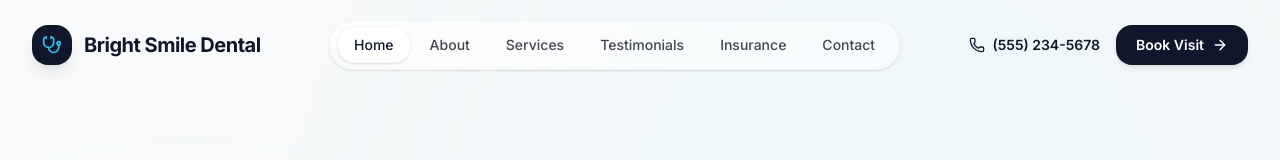
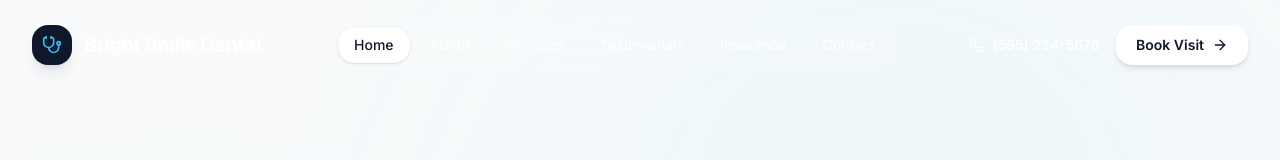
Before and after one commit to Rohitmehta395/Dental-Website-Demo, a Next.js app: page / in a window 1280 px wide. Shown: the top 160 px of the page. Built offline with nearby package versions, Linux system fonts and the light colour scheme.

Commit message:
feat: implement responsive public header and footer components for landing page layout

```diff
--- a/app/(public)/layout.js
+++ b/app/(public)/layout.js
@@ -37,14 +37,14 @@ function PublicHeader() {
             <Stethoscope className="w-5 h-5 text-brand-sky" />
           </div>
           <div className="flex flex-col">
-            <span className={`text-xl font-bold tracking-tight transition-colors duration-300 ${scrolled ? 'text-brand-navy' : 'text-brand-navy'}`}>
+            <span className={`text-xl font-bold tracking-tight transition-colors duration-300 ${scrolled ? 'text-brand-navy' : 'text-white'}`}>
               {clinicConfig.name}
             </span>
           </div>
         </Link>
 
         {/* Desktop Nav */}
-        <nav className="hidden md:flex items-center gap-1 bg-white/50 backdrop-blur-md px-2 py-1.5 rounded-2xl border border-surface-container/50 shadow-sm">
+        <nav className={`hidden md:flex items-center gap-1 backdrop-blur-md px-2 py-1.5 rounded-2xl border transition-colors duration-300 ${scrolled ? 'bg-white/50 border-surface-container/50 shadow-sm' : 'bg-white/10 border-white/20'}`}>
           {publicNavigation.map((item) => {
             const isActive = pathname === item.href;
             return (
@@ -54,7 +54,9 @@ function PublicHeader() {
                 className={`relative px-4 py-2 rounded-xl text-sm font-medium transition-all duration-300 ${
                   isActive
                     ? "text-brand-navy"
-                    : "text-on-surface-variant hover:text-brand-navy hover:bg-white/50"
+                    : scrolled
+                      ? "text-on-surface-variant hover:text-brand-navy hover:bg-white/50"
+                      : "text-white/80 hover:text-white hover:bg-white/10"
                 }`}
               >
                 {isActive && (
@@ -75,14 +77,18 @@ function PublicHeader() {
         <div className="hidden md:flex items-center gap-4">
           <a
             href={`tel:${clinicConfig.contact.phone.replace(/[^0-9]/g, "")}`}
-            className={`text-sm font-semibold transition-colors duration-300 flex items-center gap-2 ${scrolled ? 'text-brand-navy hover:text-brand-sky' : 'text-brand-navy hover:text-brand-sky'}`}
+            className={`text-sm font-semibold transition-colors duration-300 flex items-center gap-2 ${scrolled ? 'text-brand-navy hover:text-brand-sky' : 'text-white hover:text-brand-sky'}`}
           >
             <Phone className="w-4 h-4" />
             <span className="hidden lg:inline">{clinicConfig.contact.phone}</span>
           </a>
           <Link
             href="/appointment"
-            className="group px-5 py-2.5 bg-brand-navy text-white rounded-xl text-sm font-semibold hover:bg-brand-navy-light transition-all shadow-md hover:shadow-lg flex items-center gap-2"
+            className={`group px-5 py-2.5 rounded-xl text-sm font-semibold transition-all shadow-md hover:shadow-lg flex items-center gap-2 ${
+              scrolled
+                ? "bg-brand-navy text-white hover:bg-brand-navy-light"
+                : "bg-white text-brand-navy hover:bg-surface-bright"
+            }`}
           >
             Book Visit
             <ArrowRight className="w-4 h-4 group-hover:translate-x-1 transition-transform" />
@@ -92,7 +98,11 @@ function PublicHeader() {
         {/* Mobile Toggle */}
         <button
           onClick={() => setMenuOpen(!menuOpen)}
-          className="md:hidden p-2 text-brand-navy bg-white/50 rounded-xl backdrop-blur-md border border-surface-container/50"
+          className={`md:hidden p-2 rounded-xl backdrop-blur-md border transition-colors ${
+            scrolled
+              ? "text-brand-navy bg-white/50 border-surface-container/50"
+              : "text-white bg-white/10 border-white/20"
+          }`}
         >
           {menuOpen ? <X className="w-5 h-5" /> : <Menu className="w-5 h-5" />}
         </button>
```
